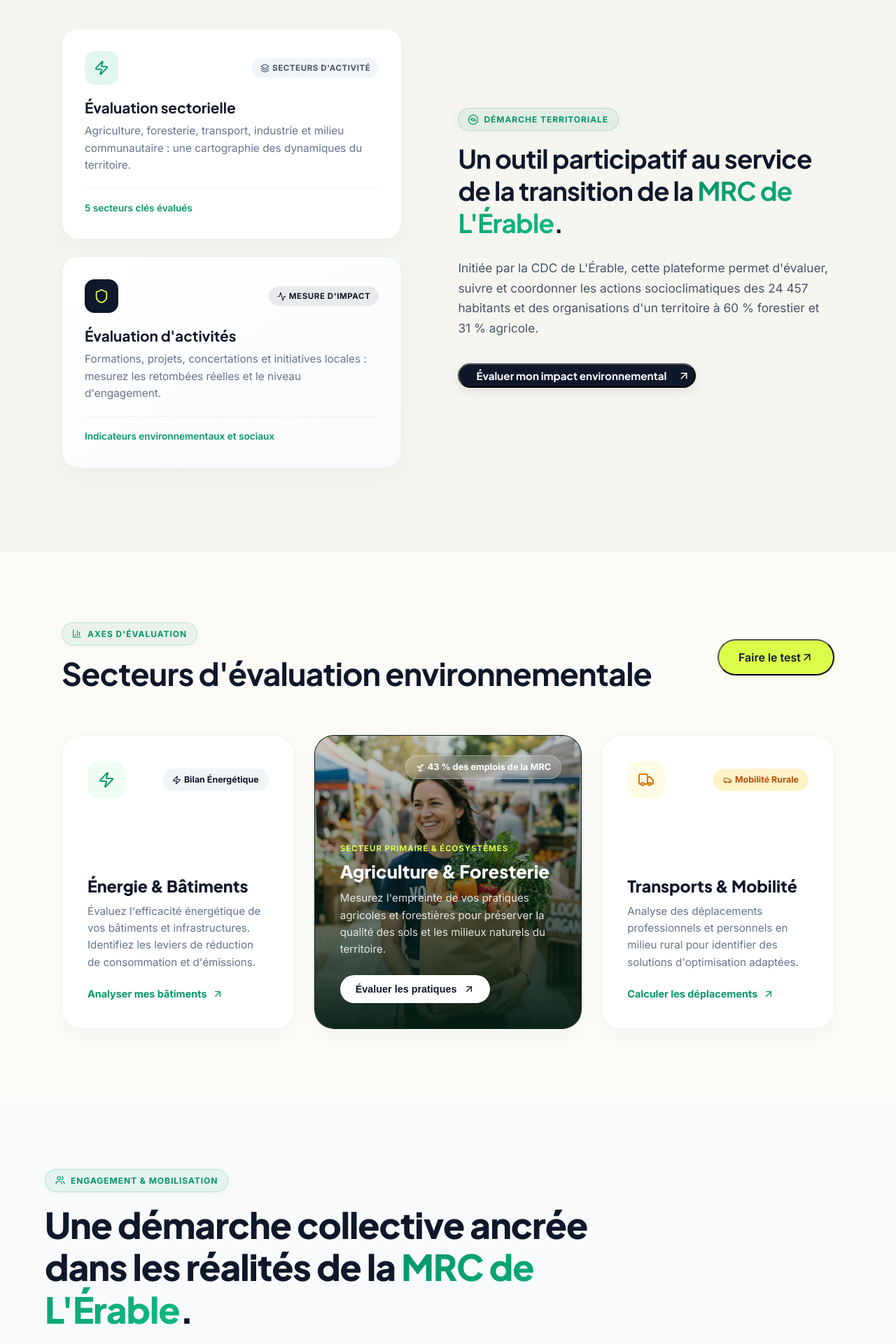
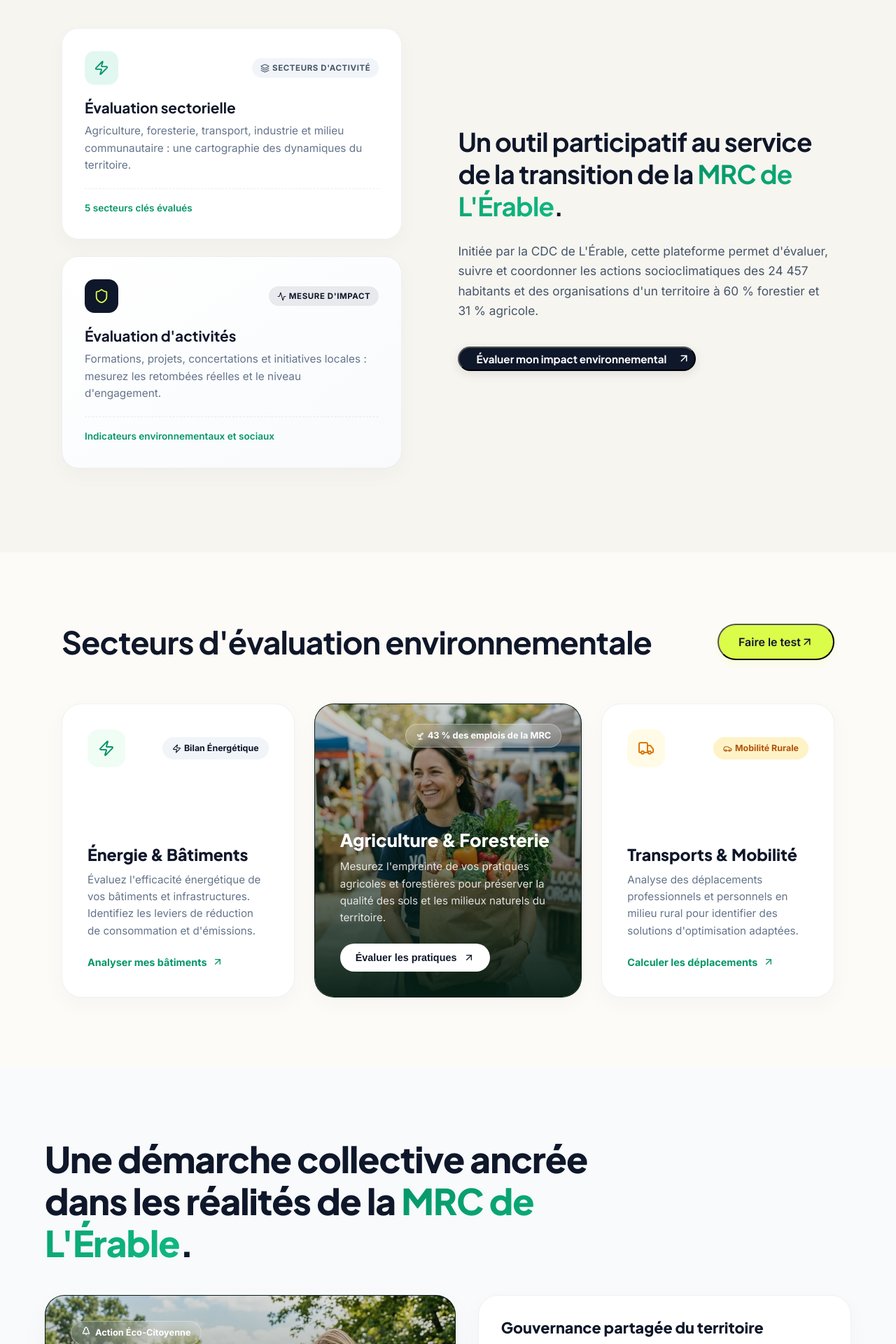
Before and after one commit to Talesman-index/erable-impact, a React (Vite) app: page / in a window 1280 px wide. Shown: the part 880-2800 px from the top of the page at 70% size. Built offline with nearby package versions, Linux system fonts and the light colour scheme.

Commit message:
refactor: remove all eyebrow super-titles and tag chips across platform

```diff
--- a/src/components/AboutSection.jsx
+++ b/src/components/AboutSection.jsx
@@ -1,5 +1,5 @@
 import React from 'react';
-import { Users, Layers, Home, MapPin, ArrowUpRight, TreePine, HeartHandshake } from 'lucide-react';
+import { Layers, Home, MapPin, ArrowUpRight, TreePine, HeartHandshake } from 'lucide-react';
 
 export default function AboutSection({ onStartEval }) {
   return (
@@ -7,11 +7,6 @@
       <div className="container about-framer-container">
         {/* Section Header */}
         <div className="about-framer-header">
-          <div className="framer-tag-chip">
-            <Users size={14} />
-            <span>ENGAGEMENT &amp; MOBILISATION</span>
-          </div>
-
           <h2 className="about-framer-title">
             Une démarche collective ancrée dans les réalités de la <span className="highlight-text-gradient">MRC de L'Érable</span>.
           </h2>
@@ -47,7 +42,6 @@
             {/* Partners Card */}
             <div className="about-partners-bento-card">
               <div className="partners-card-header">
-                <span className="partners-card-label">ACTEURS &amp; PARTENAIRES</span>
                 <h4>Gouvernance partagée du territoire</h4>
               </div>
 
--- a/src/components/CategoriesSection.jsx
+++ b/src/components/CategoriesSection.jsx
@@ -1,5 +1,5 @@
 import React from 'react';
-import { Zap, Truck, ArrowUpRight, Sprout, BarChart3, Car } from 'lucide-react';
+import { Zap, Truck, ArrowUpRight, Sprout, Car } from 'lucide-react';
 
 export default function CategoriesSection({ onStartEval }) {
   return (
@@ -8,10 +8,6 @@
         {/* Header Row */}
         <div className="measure-header-row">
           <div>
-            <div className="framer-tag-chip" style={{ marginBottom: '12px' }}>
-              <BarChart3 size={14} />
-              <span>AXES D'ÉVALUATION</span>
-            </div>
             <h2 className="measure-title">Secteurs d'évaluation environnementale</h2>
           </div>
 
@@ -61,7 +57,6 @@
             </div>
 
             <div className="bento-agri-content">
-              <span className="bento-category-tag">SECTEUR PRIMAIRE &amp; ÉCOSYSTÈMES</span>
               <h3>Agriculture &amp; Foresterie</h3>
               <p>Mesurez l'empreinte de vos pratiques agricoles et forestières pour préserver la qualité des sols et les milieux naturels du territoire.</p>
               <button onClick={onStartEval} className="bento-white-btn">
--- a/src/components/LoginModal.jsx
+++ b/src/components/LoginModal.jsx
@@ -24,11 +24,6 @@
 
         {/* Modal Header */}
         <div className="login-modal-header">
-          <div className="login-badge-chip">
-            <UserCheck size={13} />
-            <span>ESPACE MEMBRE</span>
-          </div>
-
           <h3 className="login-modal-title">Connexion à votre espace</h3>
           <p className="login-modal-subtitle">
             Accédez aux bilans et données environnementales de votre organisation.
--- a/src/components/Navbar.jsx
+++ b/src/components/Navbar.jsx
@@ -86,10 +86,6 @@
         </div>
 
         <div className="mobile-drawer-body">
-          <div className="mobile-tag-chip">
-            <span>MENU PRINCIPAL</span>
-          </div>
-
           <nav className="mobile-drawer-links">
             <a href="#why" onClick={closeMobile} className="mobile-drawer-link">
               <span className="link-num">01</span>
--- a/src/components/WhySection.jsx
+++ b/src/components/WhySection.jsx
@@ -1,5 +1,5 @@
 import React from 'react';
-import { Zap, Shield, ArrowUpRight, Compass, Layers, Activity } from 'lucide-react';
+import { Zap, Shield, ArrowUpRight, Layers, Activity } from 'lucide-react';
 
 export default function WhySection({ onStartEval }) {
   return (
@@ -48,11 +48,6 @@
 
         {/* Right Column: Webflow/Framer Editorial Content */}
         <div className="about-solarion-right">
-          <div className="framer-tag-chip">
-            <Compass size={14} className="sparkle-icon" />
-            <span>DÉMARCHE TERRITORIALE</span>
-          </div>
-
           <h2 className="about-title-solarion">
             Un outil participatif au service de la transition de la <span className="highlight-text-gradient">MRC de L'Érable</span>.
           </h2>
```
